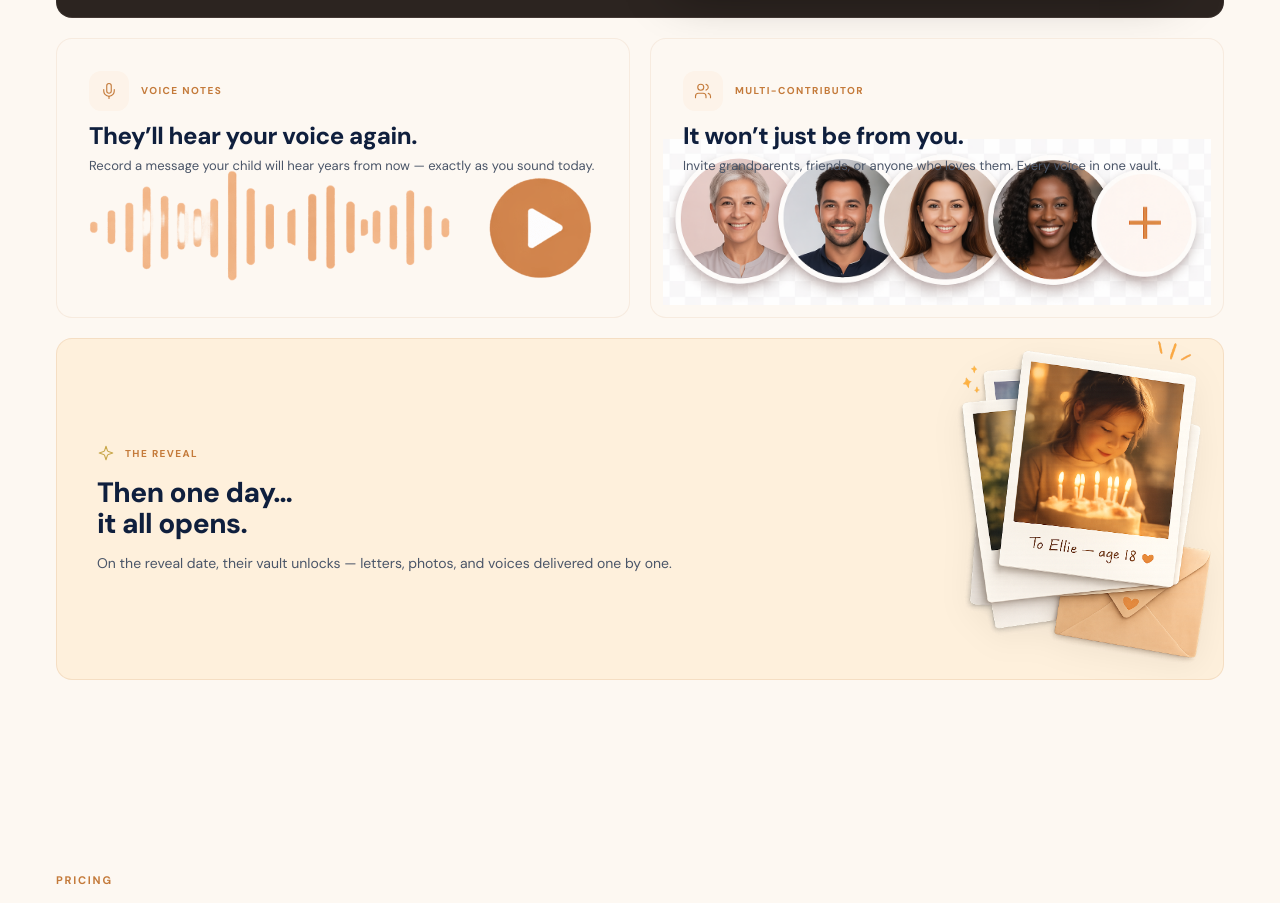
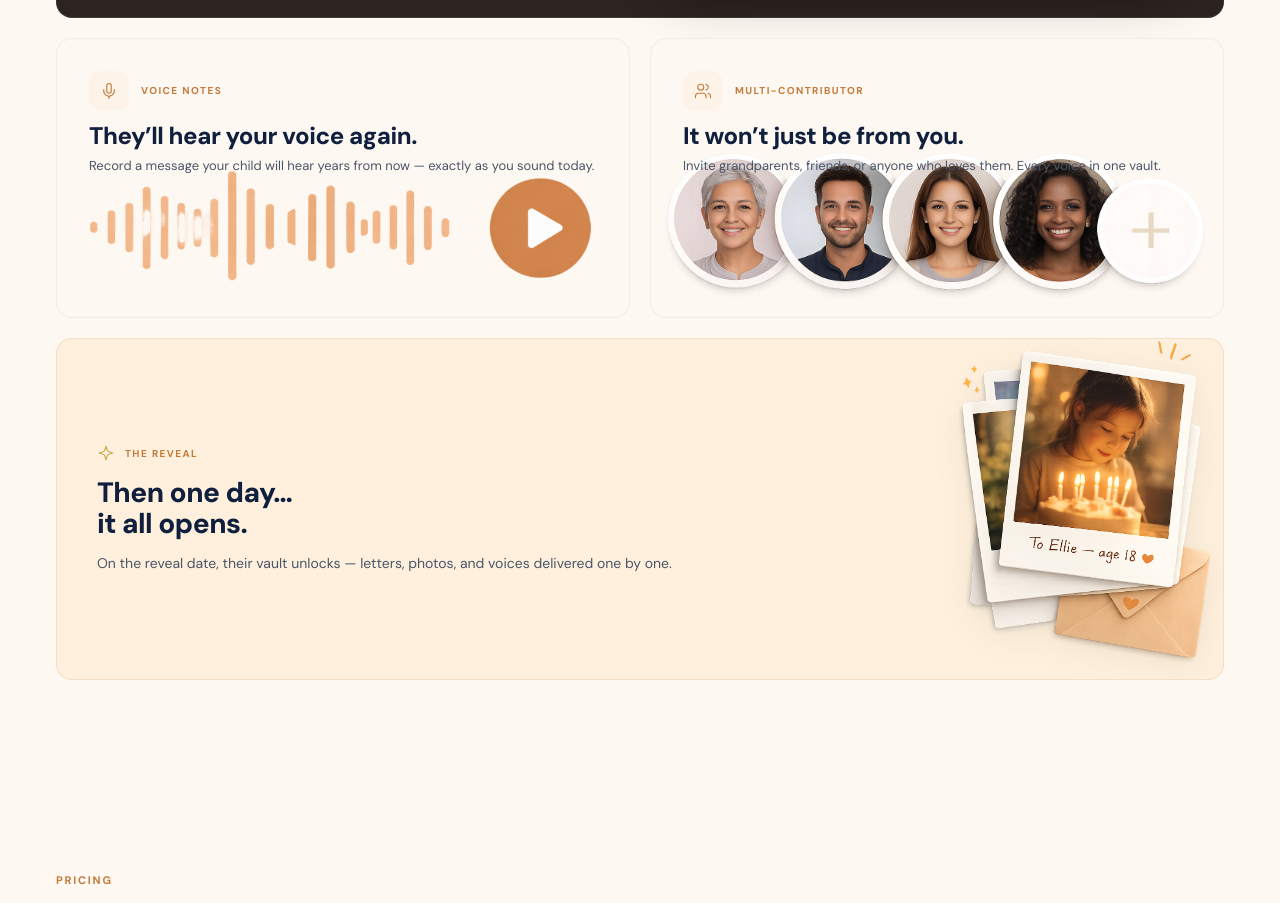
Before and after one commit to hteaopco/UntilThen, a Next.js app: page / in a window 1280 px wide. Shown: the part 2956-3859 px from the top of the page. Built offline with nearby package versions, Linux system fonts and the light colour scheme; no server answers.

Commit message:
Swap faces image for cleaner transparent version (IMG_2311)
https://claude.ai/code/session_01CQ24EzCTAhhdLUeMScPbJg

```diff
--- a/src/components/landing/Features.tsx
+++ b/src/components/landing/Features.tsx
@@ -156,7 +156,7 @@ export function Features() {
                 </p>
               </div>
               <Image
-                src="/53DABB02-C731-4AD9-B25E-A5E0DA0F579B.png"
+                src="/IMG_2311.png"
                 alt="Contributors"
                 width={500}
                 height={120}
```
